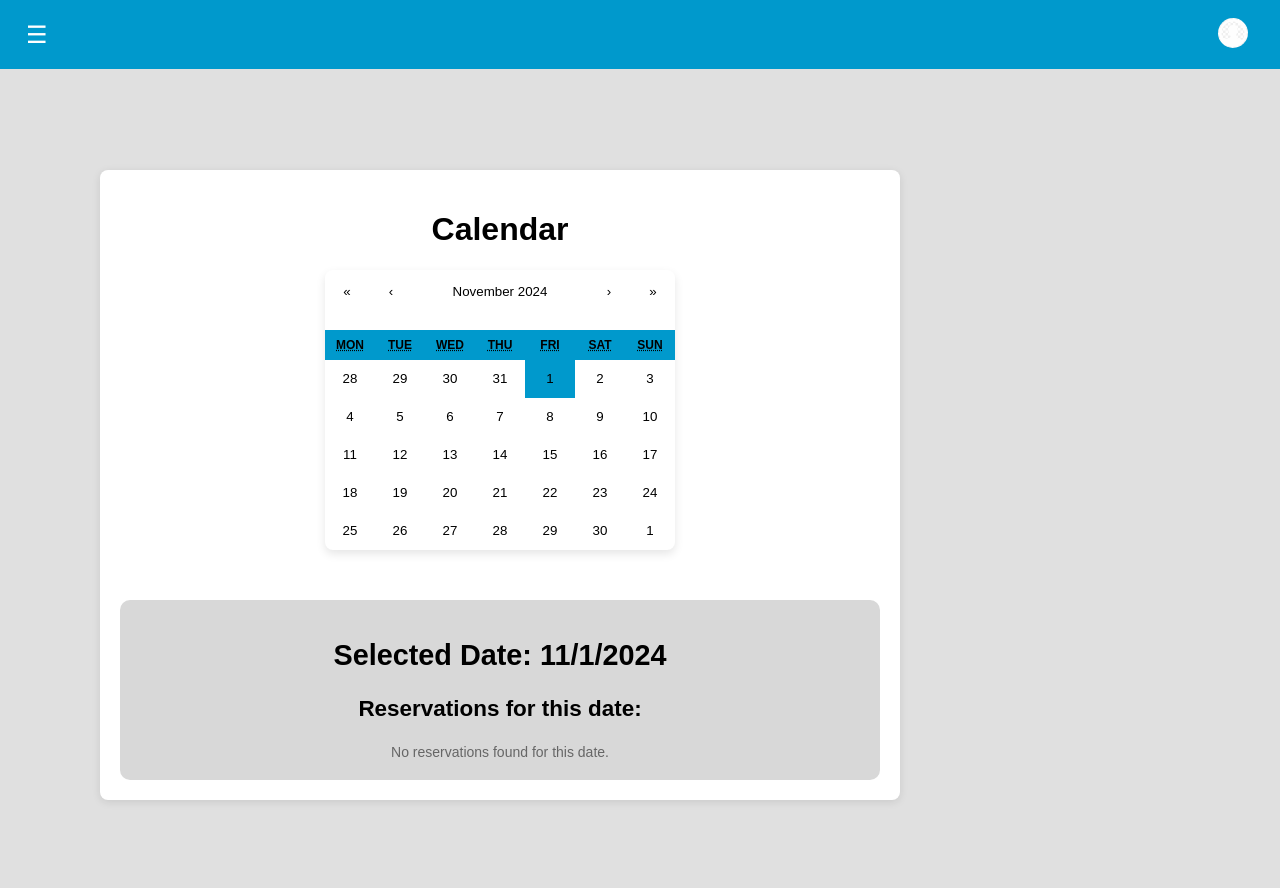
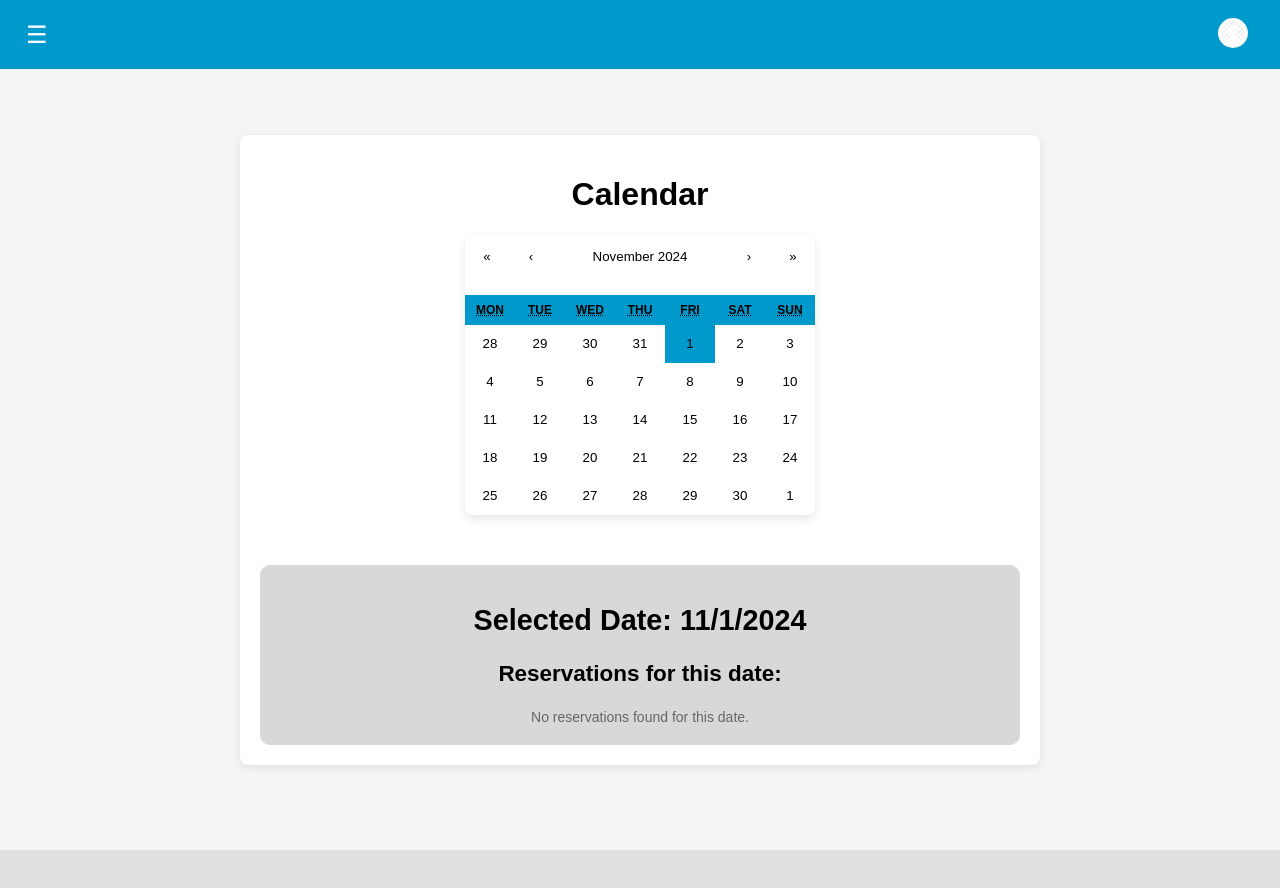
Before and after one commit to gunathilakax/ReservationSystem, a React (Vite) app in the folder frontend/: page /calendar in a window 1280 px wide. Shown: the top 888 px of the page. After the commit the page ends 850 px from the top, so only its background shows below. Built offline with nearby package versions, Linux system fonts and the light colour scheme.

Commit message:
Correction

```diff
--- a/frontend/src/pages/LecturerCalendarPage.css
+++ b/frontend/src/pages/LecturerCalendarPage.css
@@ -1,14 +1,17 @@
 /* src/pages/LecturerCalendarPage.css */
 
 .lec-calendar-page {
-  margin-top: 150px;
+  display: flex; /* Use flexbox for alignment */
+  justify-content: center; /* Center content horizontally */
+  align-items: center; /* Center content vertically */
+  min-height: 100vh; /* Full height of the viewport */
   padding: 20px;
-  /*background-image: url("../assets/bgimg.png");*/
-  width: 1000px;
+  margin-top: 50px;
+  background-color: #f5f5f5; /* Optional: Background color for better visibility */
 }
 
 .lec-calendar-content {
-  max-width: 800px;
+  width: 800px;
   margin: 0 auto; /* Center the content */
   background-color: white; /* Card-like appearance */
   border-radius: 8px;
--- a/frontend/src/pages/LoginPage.css
+++ b/frontend/src/pages/LoginPage.css
@@ -12,6 +12,13 @@
     margin: 0;
     font-family: Arial, sans-serif;
     background-color: #e0e0e0;
+  }
+
+  .login-body {
+    display: flex;
+    justify-content: center;
+    align-items: center;
+    height: 100vh;
   }
 
   .login-container {
@@ -88,7 +95,7 @@
     color: #ffffff;
     font-weight: bold;
     border: none;
-    border-radius: 4px;
+    border-radius: 20px;
     cursor: pointer;
     font-size: 14px;
     margin-top: 10px;
--- a/frontend/src/pages/LoginPage.jsx
+++ b/frontend/src/pages/LoginPage.jsx
@@ -34,6 +34,7 @@ const LoginPage = () => {
   };
 
   return (
+    <div className="login-body">
     <div className="login-container">
       <UniNavBar />
       <div className="login-header">
@@ -70,11 +71,9 @@ const LoginPage = () => {
         <button type="submit" className="login-button">LOG IN</button>
         <div className="extra-info">
           <a href="#">Forgotten your username or password?</a>
-          {/*<p>Cookies must be enabled in your browser</p>
-          <p>Some courses may allow guest access</p>
-          <button className="guest-button">LOG IN AS A GUEST</button>*/}
         </div>
       </form>
+    </div>
     </div>
   );
 };
--- a/frontend/src/pages/ProfilePage.css
+++ b/frontend/src/pages/ProfilePage.css
@@ -1,16 +1,17 @@
 /* ProfilePage.css */
-body {
+/*body {
     background-color: #f4f4f4;
     font-family: 'Arial', sans-serif;
-}
+}*/
 
 .profile-container {
     display: flex;              /* Enable flexbox */
     flex-direction: column;     /* Align items in a column */
     align-items: center;
     width: 600px;
-    margin: 20px auto;
+    margin: 100px auto;
     padding: 50px;
+
     background-color: white;
     border-radius: 8px;
     box-shadow: 0 2px 10px rgba(0, 0, 0, 0.1);
```
